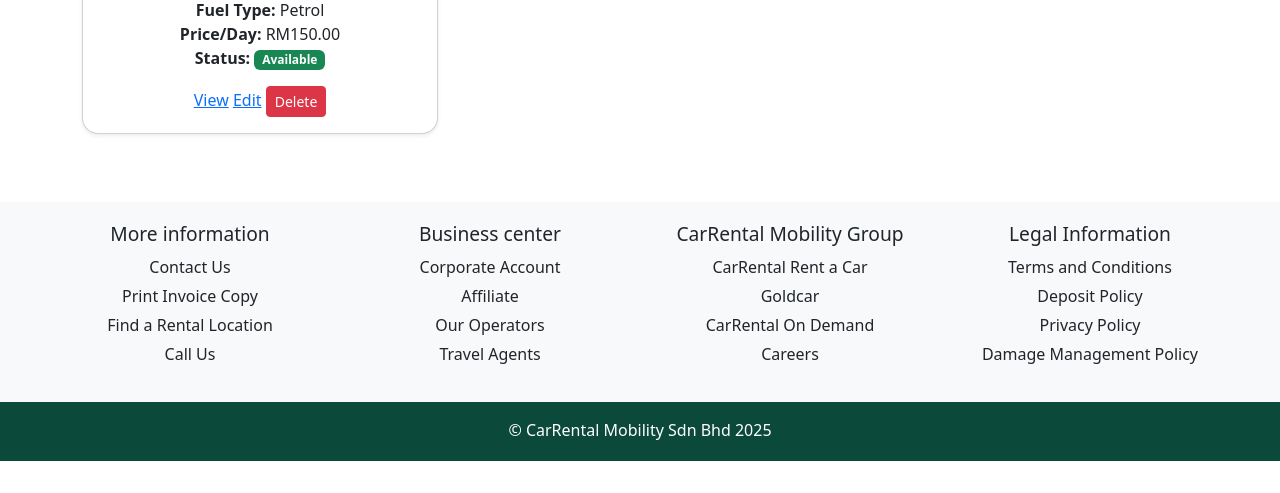
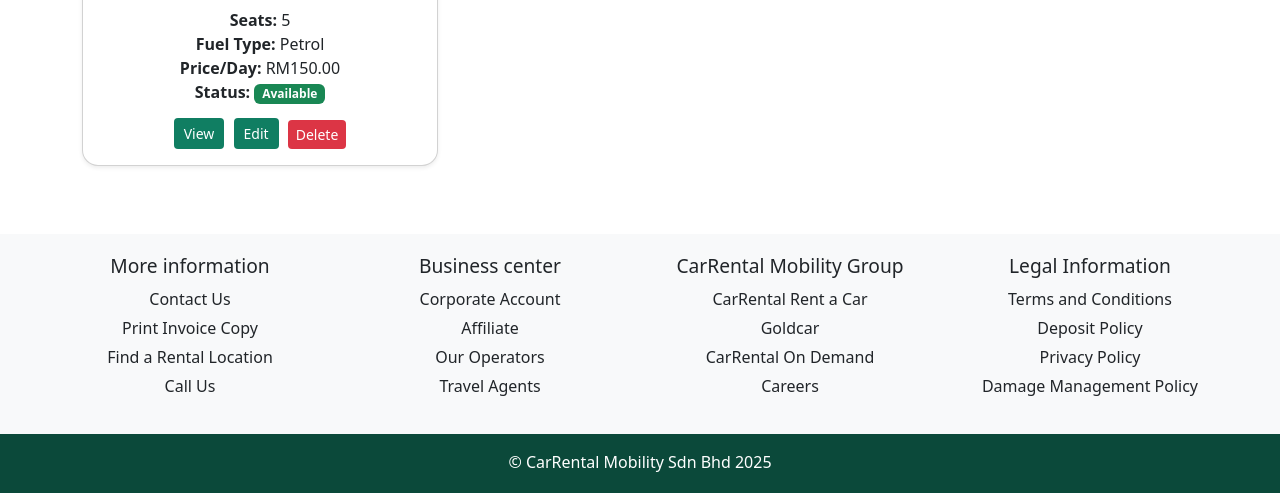
Before and after one commit to faizaizattt/Car-Rental-Booking-System, a PHP site: page /cars.php in a window 1280 px wide. Shown: the part 1157-1650 px from the top of the page. Before the commit the page ends 1618 px from the top, so only its background shows below. Run offline with PHP 8.4, Linux system fonts and the light colour scheme; a user stored in the database is signed in; data comes from the database, SQL or seed files in the repository.

Commit message:
Update styles.css

```diff
--- a/car-rental/public/styles.css
+++ b/car-rental/public/styles.css
@@ -576,3 +576,71 @@ footer {
   margin: 5px 0 10px 0;
   padding: 0 5px 0 550px;
 }
+
+    /* car admin */
+    /* General Layout */
+.card-body .btn-info {
+    margin-right: 5px;
+    padding: 5px 10px;
+    font-size: 13px;
+}
+.card-body .btn-info {
+    margin-right: 5px;
+    padding: 6px 10px;
+    font-size: 14px;
+}
+
+.btn-info, .btn-warning {
+    color: white;
+    background-color: #107e62;
+    border: none;
+    border-radius: 4px;
+    text-decoration: none;
+}
+.btn-info:hover, .btn-warning:hover {
+    color: white;
+    background-color: #08352a;
+    border: none;
+}
+.btn-sm:active {
+    color: white;
+    background-color: #08352a;
+    border: none;
+}
+
+.btn-danger {
+    background-color: #dc3545;
+    border: none;
+}
+
+/* Form Styling */
+form input[type="text"],
+form input[type="number"],
+form select {
+    width: 100%;
+    padding: 8px 12px;
+    margin-bottom: 12px;
+    border: 1px solid #ccc;
+    border-radius: 6px;
+}
+
+form button[type="submit"] {
+    background-color: #107e62;
+    color: white;
+    border: none;
+    padding: 10px 20px;
+    border-radius: 6px;
+    font-weight: 500;
+    margin: 20px 0 12px 0;
+}
+form button[type="submit"]:hover {
+    background-color: #0a2d24;
+
+}
+
+.card-img-top {
+    width: 100%;
+    height: auto;
+    border-radius: 6px;
+    margin-bottom: 12px;
+}
```
